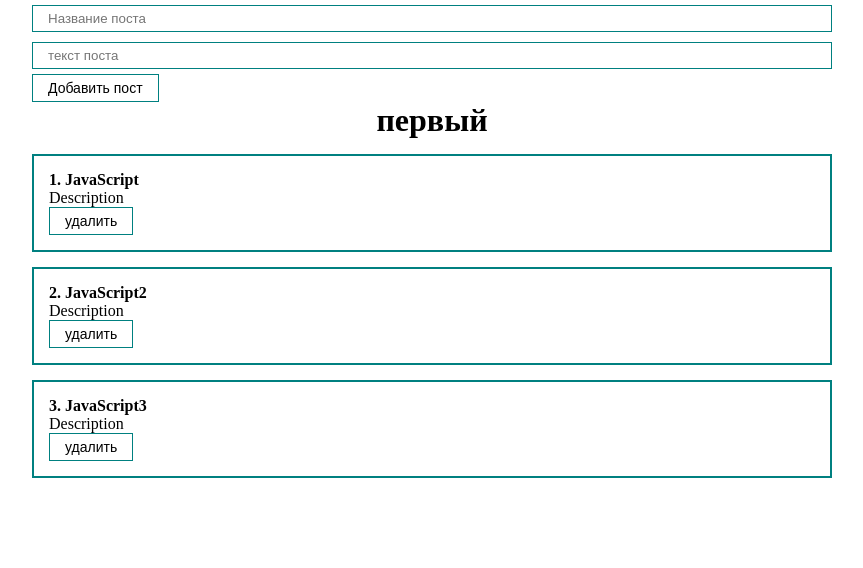
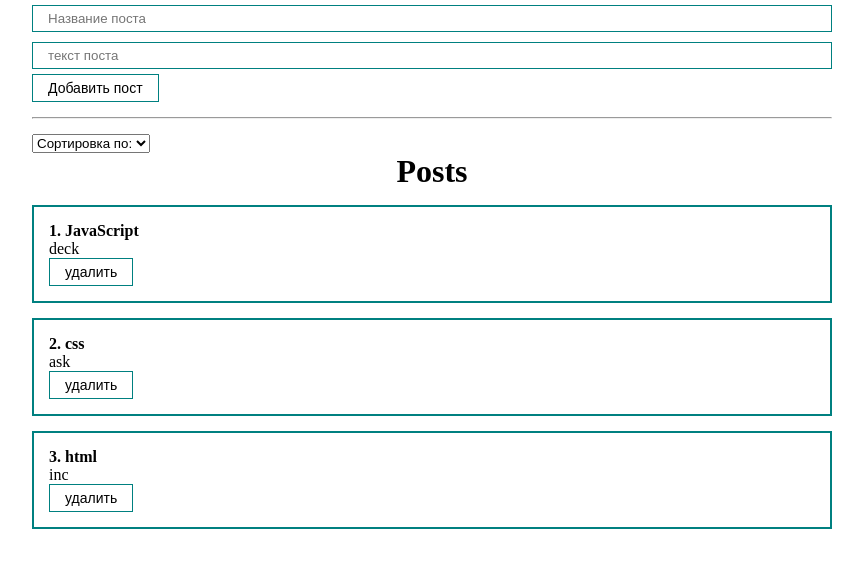
Before and after one commit to Boisglar/react-news-blog, a React (Create React App) app: page / in a window 1280 px wide. Shown: the top 568 px of the page, without its empty margins (208-1071 px from the left). Built offline with nearby package versions, Linux system fonts and the light colour scheme.

Commit message:
реализовал функцию сортировки

```diff
--- a/src/App.js
+++ b/src/App.js
@@ -2,11 +2,13 @@ import PostList from './component/PostList';
 import '../src/style/App.css';
 import PostForm from './component/PostForm';
 import { useState } from 'react';
+import MySelect from './component/UI/select/MySelect';
 function App() {
+  const [selectedSort, setSelectedSort] = useState('');
   const [posts, setPosts] = useState([
-    { id: 1, title: 'JavaScript', body: 'Description' },
-    { id: 2, title: 'JavaScript2', body: 'Description' },
-    { id: 3, title: 'JavaScript3', body: 'Description' },
+    { id: 1, title: 'JavaScript', body: 'deck' },
+    { id: 2, title: 'css', body: 'ask' },
+    { id: 3, title: 'html', body: 'inc' },
   ]);
 
   const createPost = (newPost) => {
@@ -16,12 +18,27 @@ function App() {
   const removePost = (post) => {
     setPosts(posts.filter((item) => item.id !== post.id));
   };
+  const sortPosts = (sort) => {
+    setSelectedSort(sort);
+    //функция для сортировки массива
+    setPosts([...posts].sort((a, b) => a[sort].localeCompare(b[sort])));
+  };
 
   return (
     <div className="App">
       <PostForm create={createPost} setPosts={setPosts} />
+      <hr style={{ margin: '15px 0' }} />
+      <MySelect
+        value={selectedSort}
+        onChange={sortPosts}
+        defaultValue={'Сортировка по:'}
+        options={[
+          { value: 'title', name: 'По нозванию' },
+          { value: 'body', name: 'По описанию' },
+        ]}
+      />
       {posts.length ? (
-        <PostList posts={posts} remove={removePost} title={'первый'} />
+        <PostList posts={posts} remove={removePost} title={'Posts'} />
       ) : (
         <h3>Посты не найдены</h3>
       )}
--- /dev/null
+++ b/src/component/UI/select/MySelect.jsx
@@ -0,0 +1,16 @@
+import React from 'react';
+
+function MySelect({ options, defaultValue, value, onChange }) {
+  return (
+    <select value={value} onChange={(e) => onChange(e.target.value)}>
+      <option disabled value="">
+        {defaultValue}
+      </option>
+      {options.map((option) => (
+        <option value={option.value}>{option.name}</option>
+      ))}
+    </select>
+  );
+}
+
+export default MySelect;
--- a/src/style/App.css
+++ b/src/style/App.css
@@ -19,3 +19,6 @@
   margin-top: 15px;
   justify-content: space-between;
 }
+h3 {
+  text-align: center;
+}
```
